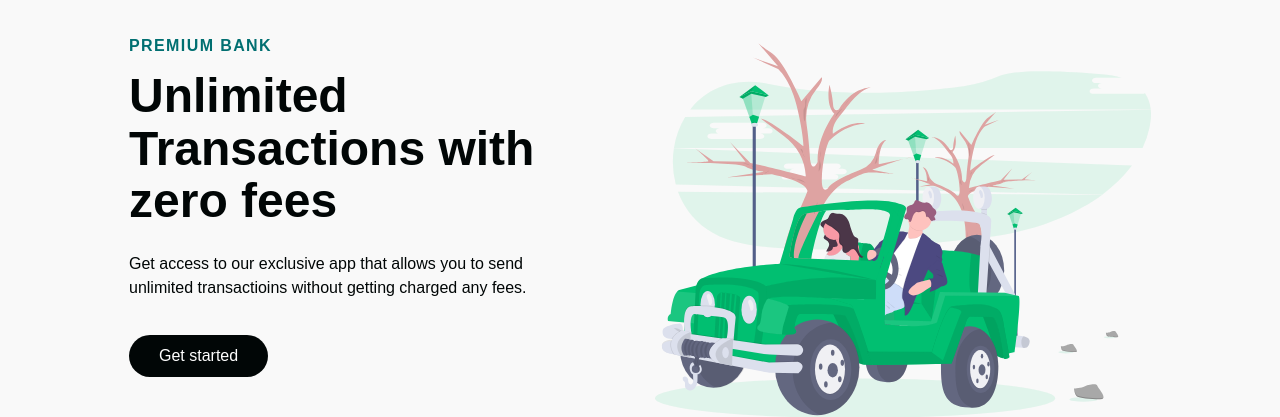
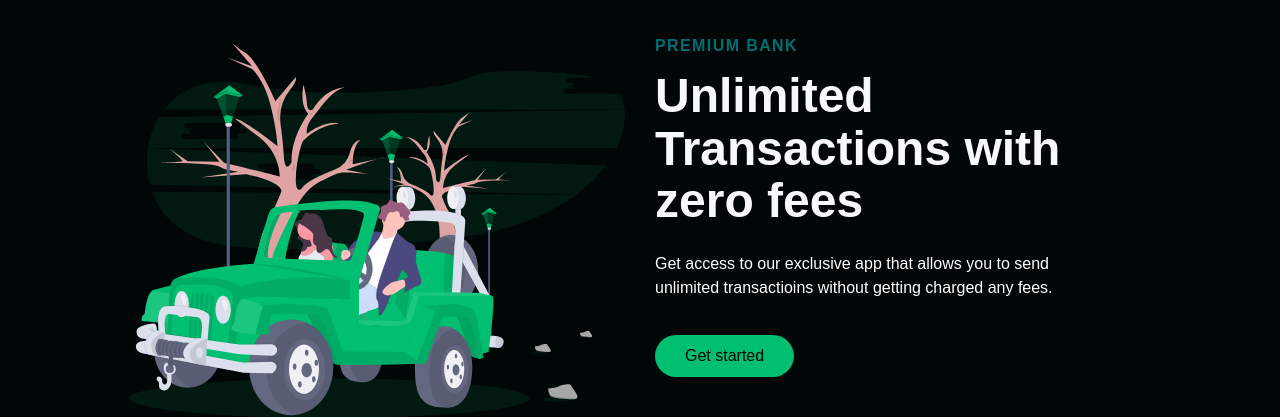
Before and after one commit to AnnaAn01/react-smooth-scroll-website-v1, a React (Create React App) app: page / in a window 1280 px wide. Shown: the part 1065-1482 px from the top of the page. Built offline with nearby package versions, Linux system fonts and the light colour scheme; a web font is replaced by a local one.

Commit message:
Added more pages

```diff
--- a/src/components/InfoSection/Data.js
+++ b/src/components/InfoSection/Data.js
@@ -5,20 +5,20 @@
 
 export const homeObjOne = {
   id: "about",
-  lightBg: true,
-  lightText: false,
-  lightTextDesc: false,
+  lightBg: false,
+  lightText: true,
+  lightTextDesc: true,
   topLine: "Premium Bank",
   headline: "Unlimited Transactions with zero fees",
   description:
     "Get access to our exclusive app that allows you to send unlimited transactioins without getting charged any fees.",
   buttonLabel: "Get started",
-  imgStart: false,
+  imgStart: true,
   img: imgUrl1,
   alt: "Car",
-  dark: false,
-  primary: false,
-  darkText: true,
+  dark: true,
+  primary: true,
+  darkText: false,
 };
 
 export const homeObjTwo = {
@@ -33,7 +33,7 @@
   buttonLabel: "Learn more",
   imgStart: true,
   img: imgUrl4,
-  alt: "Document",
+  alt: "Piggy bank",
   dark: false,
   primary: false,
   darkText: true,
@@ -44,15 +44,15 @@
   lightBg: true,
   lightText: false,
   lightTextDesc: false,
-  topLine: "Premium Bank",
-  headline: "Unlimited Transactions with zero fees",
+  topLine: "Join Our Team",
+  headline: "Creating an account is extremely easy",
   description:
-    "Get access to our exclusive app that allows you to send unlimited transactioins without getting charged any fees.",
+    "Get everything set up and ready in under 10 minutes. All you need to do is add your information and you're ready to go.",
   buttonLabel: "Start now",
   imgStart: false,
   img: imgUrl3,
-  alt: "Car",
-  dark: true,
-  primary: true,
-  darkText: false,
+  alt: "Papers",
+  dark: false,
+  primary: false,
+  darkText: true,
 };
```
